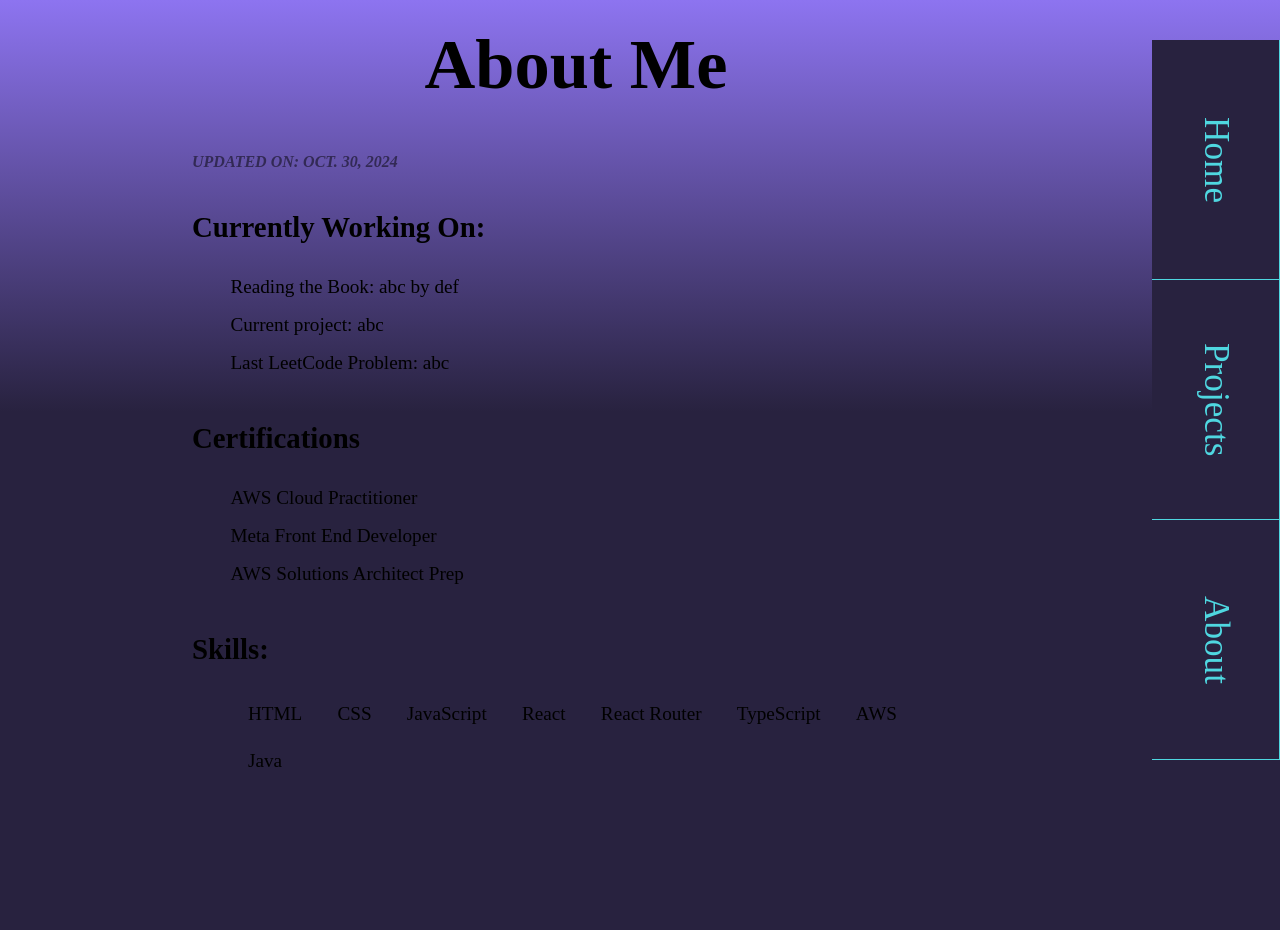
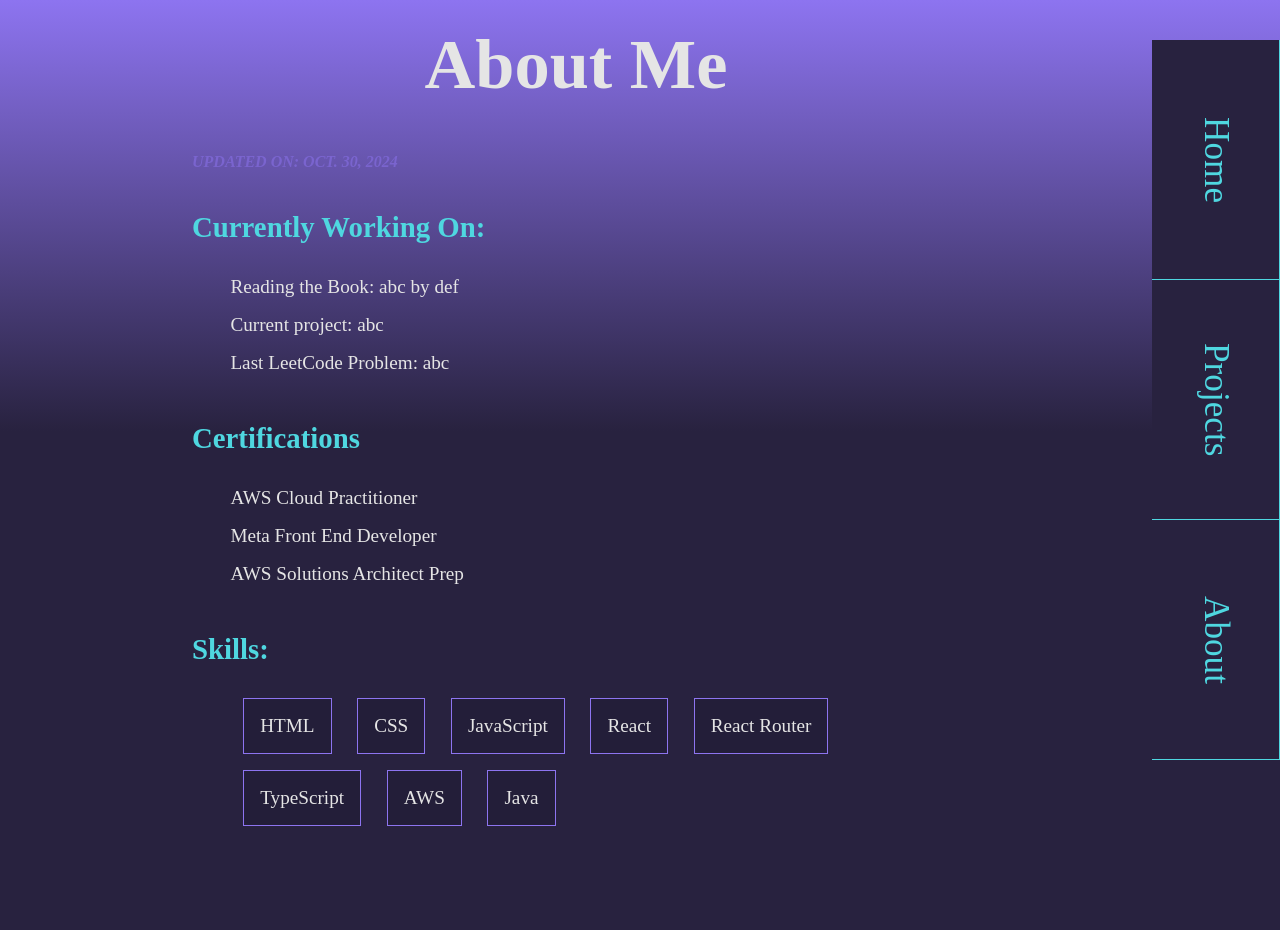
Before and after one commit to Phyotic/ResumeSite, a React (Vite) app: page /about in a window 1280 px wide. Shown: the top 930 px of the page. Built offline with nearby package versions, Linux system fonts and the light colour scheme.

Commit message:
Completed CSS theme for about.tsx component.
Completed initial CSS theme for about page.

```diff
--- a/src/Components/About/About.css
+++ b/src/Components/About/About.css
@@ -1,3 +1,7 @@
+.about-page {
+    height: 100%;
+}
+
 .content {
     padding: 0vh 3vw;
 }
@@ -6,12 +10,15 @@
     font-size: 2rem;
     text-align: center;
     padding-bottom: 3vh;
+    color: var(--white-var);
 }
 
 .update-date {
     text-transform: uppercase;
     font-size: 1rem;
     font-style: italic;
+
+    color: var(--color-1);
 }
 
 section h1 {
@@ -22,6 +29,8 @@ section h1 {
 .certifications,
 .skill-set {
     margin: 3vh 0vw;
+
+    color: var(--color-2);
 }
 
 .certifications ul,
@@ -42,6 +51,8 @@ section h1 {
 .certifications h1 ~ ul,
 .skill-set h1 ~ ul {
     margin-left: 3vw;
+
+    color: var(--white-var);
 }
 
 .skill-set ul {
@@ -50,10 +61,12 @@ section h1 {
 }
 
 .skill-set ul li {
-    padding: 0.3rem;
-    color: var(--secondary-color);
-    border: 3px solid var(--main-color);
+    padding: 1rem;
+    color: var(--white-var);
+    border: 1px solid var(--color-1);
     margin: 1vh 1vw;
+
+    background-color: var(--color-3);
 }
 
 .links {
@@ -78,6 +91,14 @@ section h1 {
 
 .links a {
     text-decoration: none;
+
+    color: var(--color-2);
+    border: 2px solid var(--color-2);
+    border-radius: 50%;
+    min-width: 100px;
+    min-height: 100px;
+    text-align: center;
+    align-content: center;
 }
 
 @media screen and (min-width: 700px) {
```
